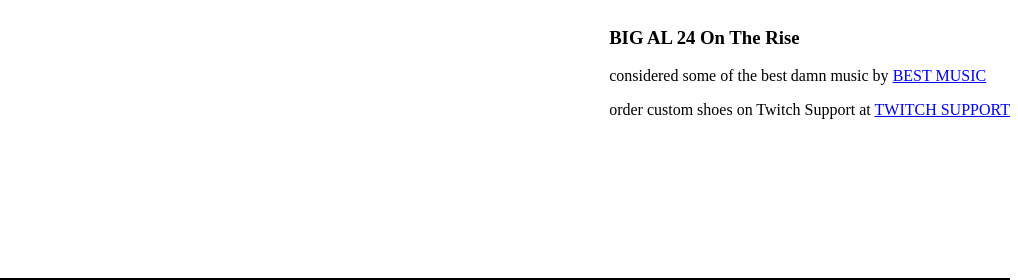
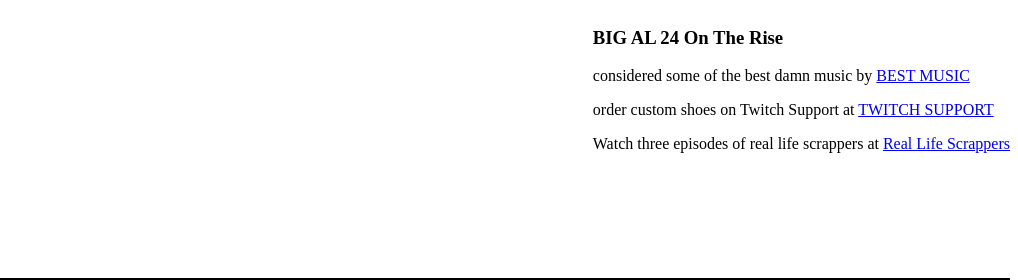
Before and after one commit to bleseneralexander/rapperprofile, a plain HTML site: page index.html in a window 1280 px wide. Shown: the top 280 px of the page, 262-1280 px from the left. Drawn offline with Linux system fonts and the light colour scheme.

Commit message:
Update index.html

```diff
--- a/index.html
+++ b/index.html
@@ -21,7 +21,8 @@
     <div class="rit">
   <h3>BIG AL 24 On The Rise</h3><p></p>
       considered some of the best damn music by <a href="https://bleseneralexander.github.io/BESTMUSIC/">BEST MUSIC</a><p></p>
-  order custom shoes on Twitch Support at <a href="https://bleseneralexander.github.io/TWITCHSUPPORT/">TWITCH SUPPORT</a>
+  order custom shoes on Twitch Support at <a href="https://bleseneralexander.github.io/TWITCHSUPPORT/">TWITCH SUPPORT</a><p></p>
+      Watch three episodes of real life scrappers at <a href="http://bleseneralexander.github.io/scratchback2/">Real Life Scrappers</a>
     </div>
     <div class="left">
     <img src="D93206A6-FBD2-4E6D-BC1D-0E4208D7A33F.JPG" width="250" height="250"></img>
```
